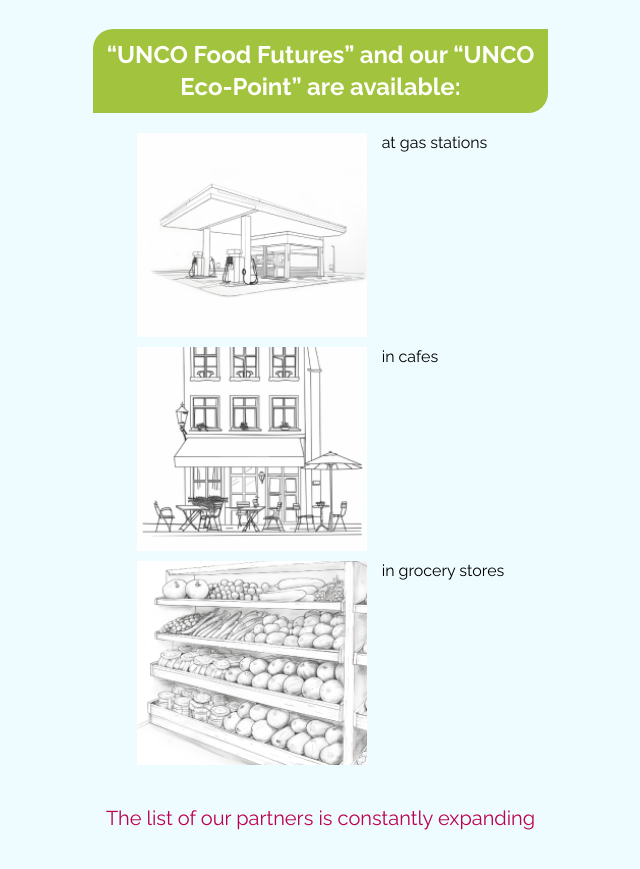
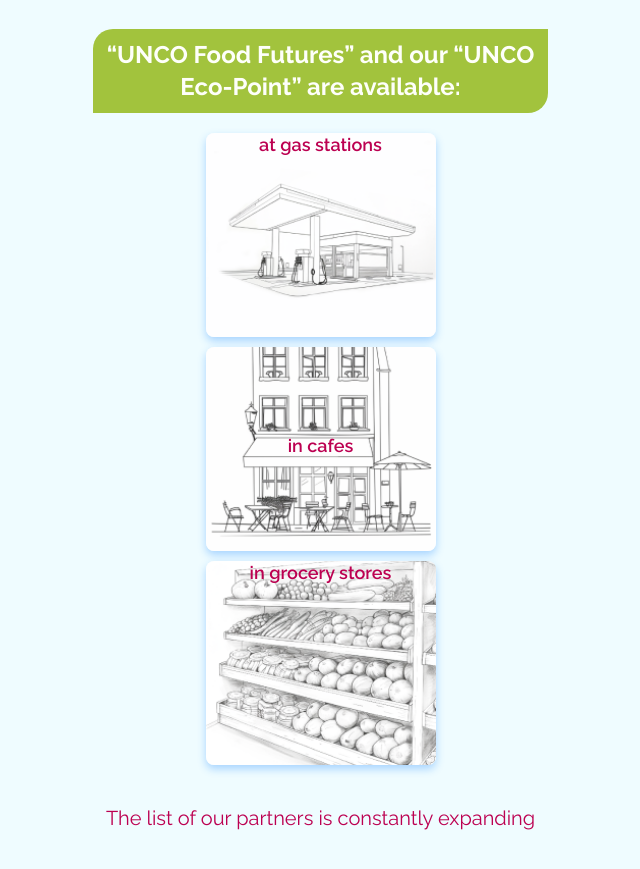
Before and after one commit to darina9/UNCO_tree, a Vue app: page /en in a window 1280 px wide. Shown: the part 3980-4849 px from the top of the page, without its empty margins (387-1027 px from the left). Built offline with nearby package versions, Linux system fonts and the light colour scheme; grey boxes are pictures that could not be loaded.

Commit message:
Update SeventhComponent.vue

```diff
--- a/src/components/SeventhComponent.vue
+++ b/src/components/SeventhComponent.vue
@@ -8,6 +8,7 @@
         class="seventh__list_item item-style"
         v-for="(item, index) in items"
         :key="index"
+        :class="{'top-zero': index === 0 || index === 2, 'top-eighty': index === 1}"
       >
         <img class="seventh__list_img" :src="getImageSrc(index)" />
         <p class="seventh__list_text">{{ item }}</p>
@@ -75,6 +76,7 @@ export default defineComponent({
 });
 </script>
 
+
 <style scoped>
 @import url("../assets/common-styles.css");
 .seventh__component {
@@ -101,10 +103,14 @@ export default defineComponent({
   display: flex;
   flex-direction: column;
   text-align: center;
+  position: relative;
 }
 .seventh__list_img {
   width: 226px;
   height: 200px;
+  display: block;
+  box-shadow: 0 4px 8px rgba(0, 123, 255, 0.3);
+  border-radius: 8px;
 }
 .seventh__map_title {
   color: #bc0051;
@@ -120,6 +126,29 @@ export default defineComponent({
 }
 .seventh__map_container {
   height: 100%;
+}
+.seventh__list_text {
+  position: absolute;
+  top:80px;
+
+  left: 50%;
+  transform: translateX(-50%);
+  color: #bc0051;
+  font-family: Raleway;
+  font-size: 18px;
+  font-weight: 600;
+  line-height: 133%;
+  /* text-shadow: 1px 1px 5px rgba(0, 0, 0, 0.5);  */
+  width: 100%;
+  text-align: center;
+
+}
+.top-zero .seventh__list_text {
+  top: 0;
+}
+
+.top-eighty .seventh__list_text {
+  top: 87px;
 }
 
 @media only screen and (max-width: 1439px) and (min-width: 768px) {
@@ -177,5 +206,8 @@ export default defineComponent({
     width: 300px;
     height: 300px;
   }
+  .top-eighty .seventh__list_text {
+  top: 120px;
+}
 }
 </style>
```
